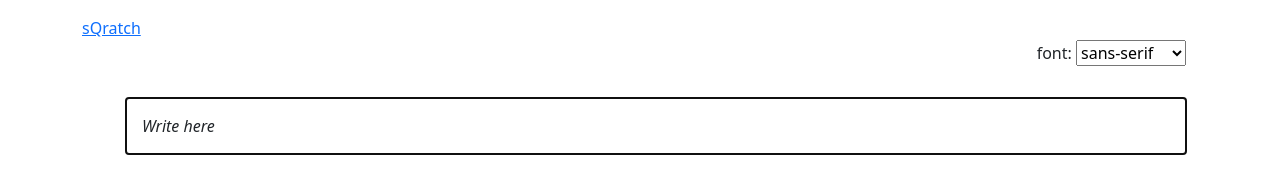
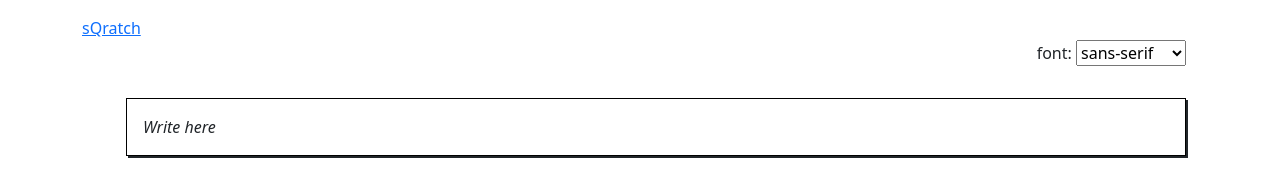
Before and after one commit to lucasgonze/sQratch, a website: page site/index.html in a window 1280 px wide. Drawn offline with Linux system fonts and the light colour scheme.

Commit message:
Styling of editor: - Drop shadow to indicate editability - Black border instead of blue
Signed-off-by: Lucas Gonze <lucas@gonze.com>

```diff
--- a/site/index.html
+++ b/site/index.html
@@ -30,7 +30,10 @@
         text-align: right;
       }
 
-      @media (width <= 80em) {
+      article.editor {
+        box-shadow: 2px 2px;
+        border: 1px solid black;
+        outline: none;
       }
 
       [data-placeholder]:empty:before{
```
